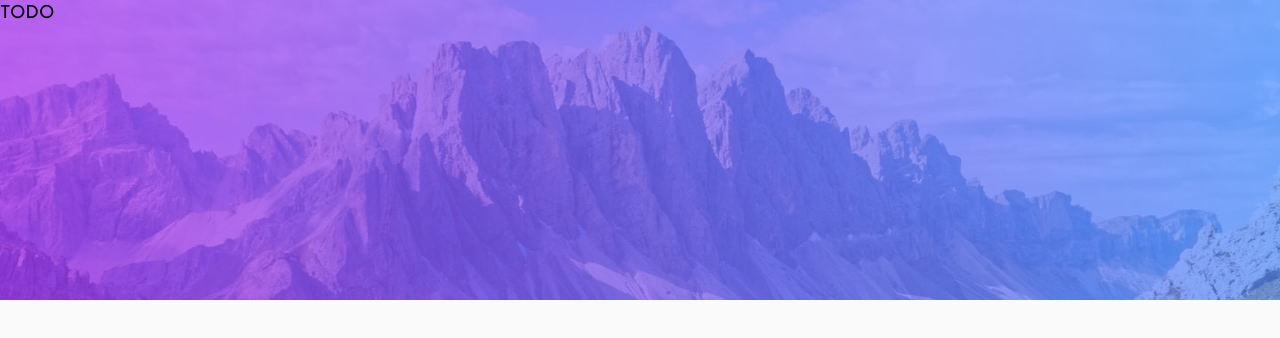
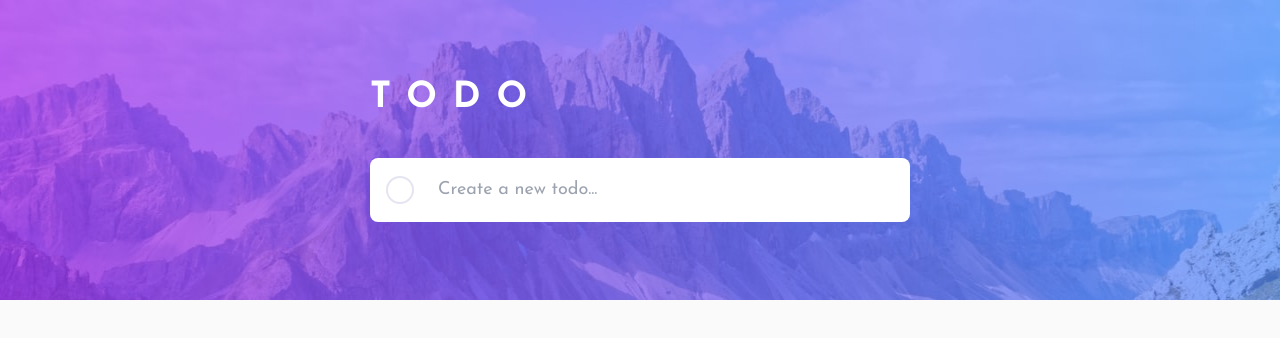
Before and after one commit to leandrho/todo-app-fmi, a React (Vite) app: page / in a window 1280 px wide. Shown: the top 338 px of the page. Built offline with nearby package versions, Linux system fonts and the light colour scheme.

Commit message:
using todoform

```diff
--- a/src/App.tsx
+++ b/src/App.tsx
@@ -1,6 +1,10 @@
-
+import { useTodoApp } from "./hooks/useTodoApp"
+import { TodoForm, TodoList } from './components';
 
 function App() {
+
+  const { todoList, addTodo } = useTodoApp();
+
   const bg = {
     backgroundImage: 'url(/images/bg-desktop-light.jpg)',
     backgroundSize: '100% 100%',
@@ -8,10 +12,13 @@ function App() {
   }
   return (
     <>
-    <div className='min-h-[300px]' style={bg}>
-      <header>
-        <h1>TODO</h1>
+    <div className='min-h-[300px] flex items-center justify-center flex-col gap-10' style={bg}>
+      <header className="w-[540px]">
+        <h1 className="text-4xl font-bold text-white tracking-[1rem]">TODO</h1>
       </header>
+      <main className="w-[540px]">
+        <TodoForm addTodo={addTodo}/>
+      </main>
     </div>
 
     </>
```
